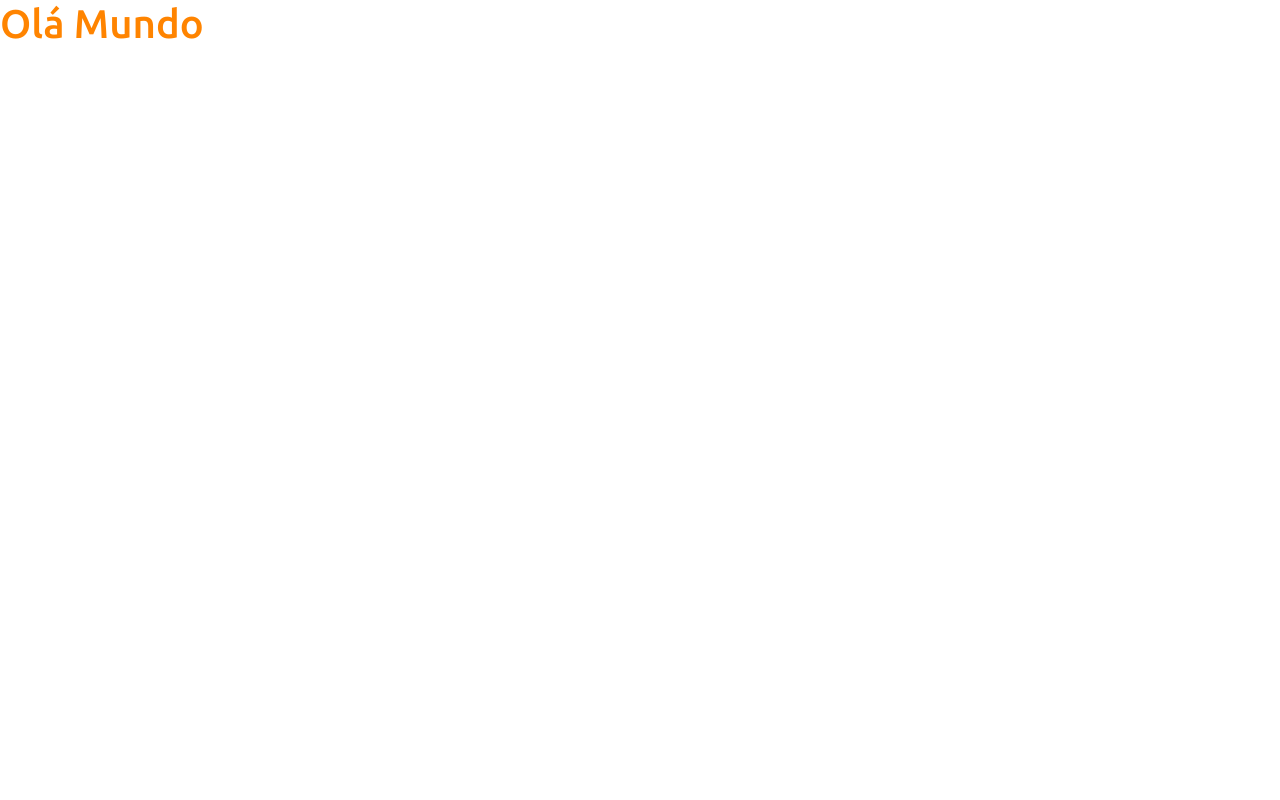
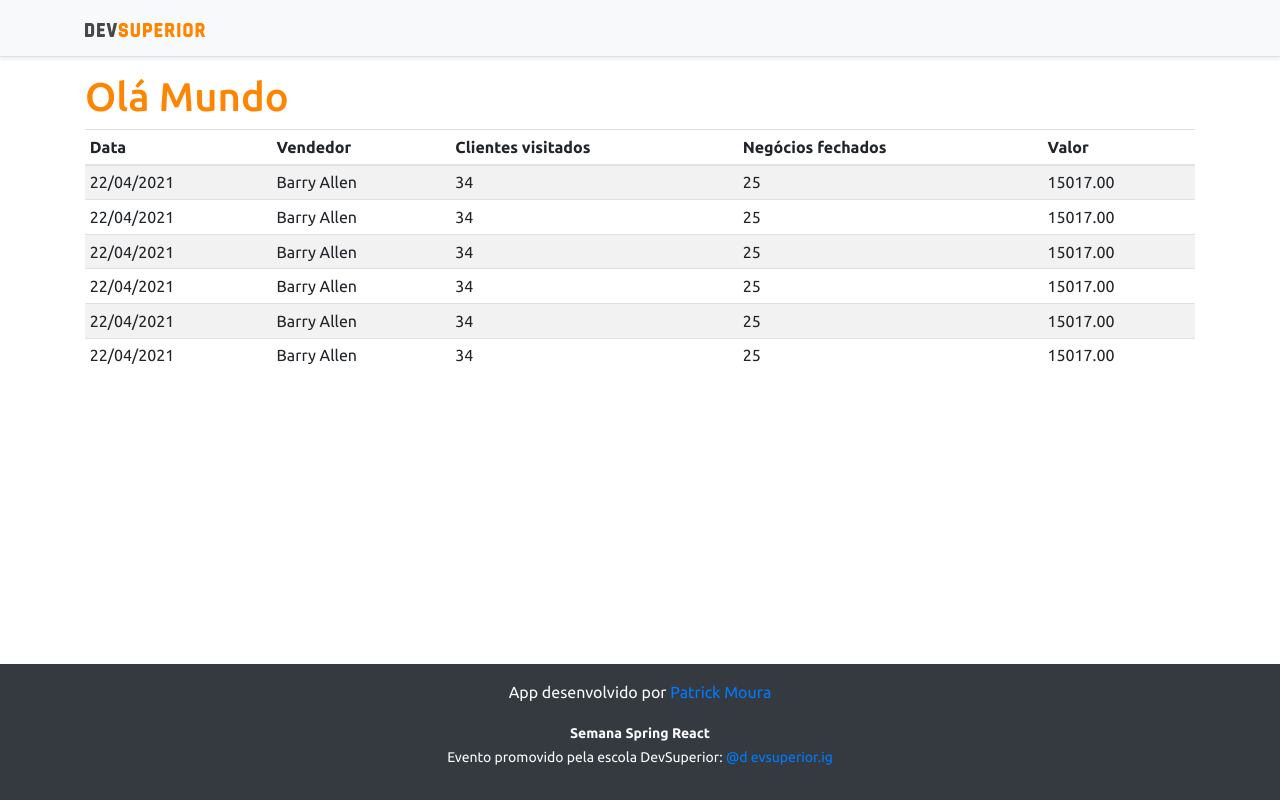
Before and after one commit to patrickmouradev/projetosds3, a React (Create React App) app in the folder frontend/: page / in a window 1280 px wide. Built offline with nearby package versions, Linux system fonts and the light colour scheme.

Commit message:
Basic static components

```diff
--- a/frontend/src/App.tsx
+++ b/frontend/src/App.tsx
@@ -1,9 +1,17 @@
+import NavBar from "components/NavBar/index";
+import Footer from "components/Footer/indesx";
+import DataTable from "components/DataTable";
 
 function App() {
   return (
-    <div >
-      <h1 className = "text-primary">Olá Mundo</h1>
-    </div>
+    <>
+      <NavBar />
+      <div className = "container" >
+        <h1 className="text-primary">Olá Mundo</h1>
+        <DataTable/>
+      </div>
+      <Footer/>
+    </>
   );
 }
 
--- /dev/null
+++ b/frontend/src/components/DataTable/index.tsx
@@ -0,0 +1,64 @@
+const DataTable = () => {
+    return (
+        <div className="table-responsive">
+            <table className="table table-striped table-sm">
+                <thead>
+                    <tr>
+                        <th>Data</th>
+                        <th>Vendedor</th>
+                        <th>Clientes visitados</th>
+                        <th>Negócios fechados</th>
+                        <th>Valor</th>
+                    </tr>
+                </thead>
+                <tbody>
+                    <tr>
+                        <td>22/04/2021</td>
+                        <td>Barry Allen</td>
+                        <td>34</td>
+                        <td>25</td>
+                        <td>15017.00</td>
+                    </tr>
+                    <tr>
+                        <td>22/04/2021</td>
+                        <td>Barry Allen</td>
+                        <td>34</td>
+                        <td>25</td>
+                        <td>15017.00</td>
+                    </tr>
+                    <tr>
+                        <td>22/04/2021</td>
+                        <td>Barry Allen</td>
+                        <td>34</td>
+                        <td>25</td>
+                        <td>15017.00</td>
+                    </tr>
+                    <tr>
+                        <td>22/04/2021</td>
+                        <td>Barry Allen</td>
+                        <td>34</td>
+                        <td>25</td>
+                        <td>15017.00</td>
+                    </tr>
+                    <tr>
+                        <td>22/04/2021</td>
+                        <td>Barry Allen</td>
+                        <td>34</td>
+                        <td>25</td>
+                        <td>15017.00</td>
+                    </tr>
+                    <tr>
+                        <td>22/04/2021</td>
+                        <td>Barry Allen</td>
+                        <td>34</td>
+                        <td>25</td>
+                        <td>15017.00</td>
+                    </tr>
+
+                </tbody>
+            </table>
+        </div>
+    );
+}
+
+export default DataTable;
--- /dev/null
+++ b/frontend/src/components/Footer/indesx.tsx
@@ -0,0 +1,13 @@
+const Footer = () => {
+    return (
+        <footer className="footer mt-auto py-3 bg-dark">
+            <div className="container">
+                <p className="text-light">App desenvolvido por <a href="https://github.com/patrickmouradev" target="_blank" rel="noreferrer">Patrick Moura</a></p>
+                <p className="text-light"><small><strong>Semana Spring React</strong><br />
+      Evento promovido pela escola DevSuperior: <a href="https://instagram.com/devsuperior.ig" target="_blank" rel="noreferrer">@d evsuperior.ig</a></small></p>
+            </div>
+        </footer>
+    );
+}
+
+export default Footer;
--- /dev/null
+++ b/frontend/src/components/NavBar/index.tsx
@@ -0,0 +1,14 @@
+import ImgDsDark from 'assets/img/ds_dark.svg'
+const NavBar = () => {
+    return (
+        <div className="d-flex flex-column flex-md-row align-items-center p-3 px-md-4 mb-3 bg-light border-bottom shadow-sm">
+            <div className="container">
+                <nav className="my-2 my-md-0 mr-md-3">
+                    <img src={ImgDsDark} alt="DevSuperior" width="120" />
+                </nav>
+            </div>
+        </div>
+    );
+}
+
+export default NavBar;
```
Also changed, not shown: frontend/src/assets/img/ds_dark.svg (added).
